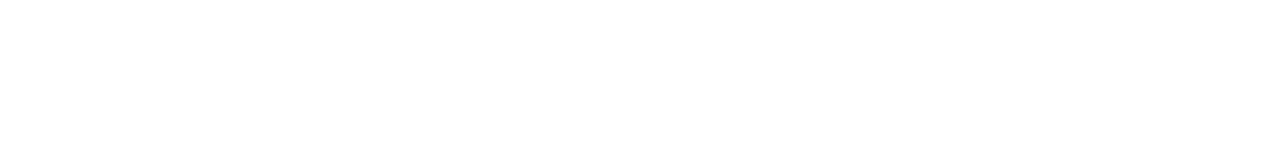
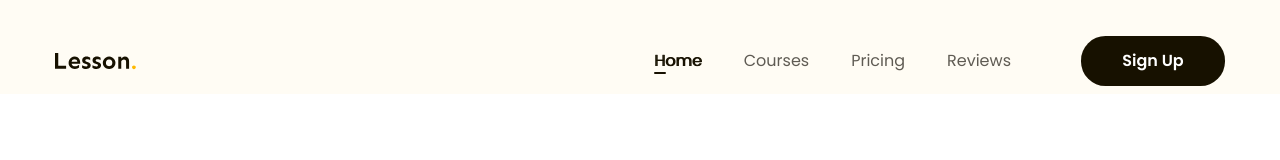
Before and after one commit to congnguyenthanh20012007/figma-to-html, a plain HTML site: page index.html in a window 1280 px wide. Shown: the top 160 px of the page. Drawn offline with Linux system fonts and the light colour scheme.

Commit message:
pj1-header

```diff
--- /dev/null
+++ b/assets/css/reset.css
@@ -0,0 +1,129 @@
+/* http://meyerweb.com/eric/tools/css/reset/
+   v2.0 | 20110126
+   License: none (public domain)
+*/
+
+html,
+body,
+div,
+span,
+applet,
+object,
+iframe,
+h1,
+h2,
+h3,
+h4,
+h5,
+h6,
+p,
+blockquote,
+pre,
+a,
+abbr,
+acronym,
+address,
+big,
+cite,
+code,
+del,
+dfn,
+em,
+img,
+ins,
+kbd,
+q,
+s,
+samp,
+small,
+strike,
+strong,
+sub,
+sup,
+tt,
+var,
+b,
+u,
+i,
+center,
+dl,
+dt,
+dd,
+ol,
+ul,
+li,
+fieldset,
+form,
+label,
+legend,
+table,
+caption,
+tbody,
+tfoot,
+thead,
+tr,
+th,
+td,
+article,
+aside,
+canvas,
+details,
+embed,
+figure,
+figcaption,
+footer,
+header,
+hgroup,
+menu,
+nav,
+output,
+ruby,
+section,
+summary,
+time,
+mark,
+audio,
+video {
+  margin: 0;
+  padding: 0;
+  border: 0;
+  font-size: 100%;
+  font: inherit;
+  vertical-align: baseline;
+}
+/* HTML5 display-role reset for older browsers */
+article,
+aside,
+details,
+figcaption,
+figure,
+footer,
+header,
+hgroup,
+menu,
+nav,
+section {
+  display: block;
+}
+body {
+  line-height: 1;
+}
+ol,
+ul {
+  list-style: none;
+}
+blockquote,
+q {
+  quotes: none;
+}
+blockquote:before,
+blockquote:after,
+q:before,
+q:after {
+  content: "";
+  content: none;
+}
+table {
+  border-collapse: collapse;
+  border-spacing: 0;
+}
--- /dev/null
+++ b/assets/css/style.css
@@ -0,0 +1,108 @@
+/* Set css basic */
+* {
+  box-sizing: border-box;
+}
+
+html {
+  font-size: 62.5%;
+}
+body {
+  font-size: 1.6rem;
+  font-family: "Poppins", sans-serif;
+  /* font-family: "Sen", sans-serif;
+  font-optical-sizing: auto; */
+}
+
+/* Bat dau voi css thuoc tinh  */
+/* ==========common=========== */
+a {
+  text-decoration: none;
+}
+
+.main-content {
+  width: 1170px;
+  /* can giua */
+  margin-left: auto;
+  margin-right: auto;
+  /* khi co nho viewport thi k bi mất */
+  max-width: calc(100% - 48px);
+}
+
+.btn {
+  /* Do cac class .btn la the a nen la display inline do do can chuyen sang inset-block de thay doi kich co tren duoi */
+  display: inline-block;
+  /* Set chieu rong toi thieu cua nut bam */
+  min-width: 118px;
+  /* Set khoang dem 2 ben nut bam */
+  padding: 0px 16px;
+  /* Set chieu cao nut bam */
+  line-height: 50px;
+  color: #fff;
+  text-align: center;
+  font-size: 1.6rem;
+  font-weight: 600;
+  border-radius: 24.5px;
+  background: #171100;
+}
+
+/* =========header========= */
+.header {
+  background-color: #fffcf4;
+}
+
+.header.fixed {
+  position: sticky;
+  /* Khi keo xuong thi no se cach top 36px - 28px */
+  top: -28px;
+}
+.header .body {
+  display: flex;
+  align-items: center;
+  padding: 36px 0 8px;
+  /* Cai 8px o duoi de khi keo xuong dưới chế độ sticky nó sẽ k liền với mấy thằng content sticky ở dưới, còn việc cách thằng content ngay sát ở dưới thì cài thằng đấy cách header chứ k cài ở đây */
+}
+.nav {
+  margin-left: auto;
+}
+.nav ul {
+  display: flex;
+}
+
+.nav a {
+  color: #5f5b53;
+  /* text-align: center; Vì các a là khối inline nên mặc định nó là center rồi nên cũng vất*/
+  /* font-size: normal;
+  font-weight: 400; 2 thằng này mặc định trình duyệt nó đã có rồi nên cũng vất */
+  padding: 8px 21px;
+  position: relative;
+}
+
+.nav li.active a,
+.nav a:hover {
+  color: #171100;
+  /* font-weight: 600; Do dùng cái này khi di vào thì phần tử sẽ to hơn dẫn tới các phần tử khác bị di chuyển */
+  text-shadow: 1px 0 0 currentColor;
+}
+
+.nav li.active a::after {
+  /* Do after mac dinh la inline nen k the dung thuoc tinh width va height duoc */
+  display: block;
+  content: "";
+  width: 12px;
+  height: 2px;
+  border-radius: 1px;
+  background: #171100;
+  /* Cai dat sao cho dau gach duoi hien o ngay duoi chu home */
+  position: absolute;
+  left: 21px;
+  bottom: 6px;
+  /* Mai sau hoc Javascript thi no se tu dong gan cai class active vao phan tu minh nhan vao, khi day dau gach duoi k mac dinh o home nua */
+}
+
+.header .btn-sign-up {
+  min-width: 144px;
+}
+
+.header .action {
+  margin-left: 49px;
+}
--- a/index.html
+++ b/index.html
@@ -3,7 +3,46 @@
   <head>
     <meta charset="UTF-8" />
     <meta name="viewport" content="width=device-width, initial-scale=1.0" />
+    <link rel="stylesheet" href="./assets/css/reset.css" />
+    <link rel="preconnect" href="https://fonts.googleapis.com" />
+    <link rel="preconnect" href="https://fonts.gstatic.com" crossorigin />
+    <link
+      href="https://fonts.googleapis.com/css2?family=Poppins:ital,wght@0,400;0,500;0,600;0,700;1,400&family=Sen:wght@700&display=swap"
+      rel="stylesheet"
+    />
+    <link rel="stylesheet" href="./assets/css/style.css" />
     <title>Document</title>
   </head>
-  <body></body>
+  <body style="height: 10000px">
+    <!-- header -->
+    <header class="header fixed">
+      <div class="main-content">
+        <div class="body">
+          <!-- logo -->
+          <img src="./assets/img/logo.svg" alt="Lesson." class="logo" />
+          <!-- navi -->
+          <nav class="nav">
+            <ul>
+              <li class="active">
+                <a href="#!">Home</a>
+              </li>
+              <li>
+                <a href="#!">Courses</a>
+              </li>
+              <li>
+                <a href="#!">Pricing</a>
+              </li>
+              <li>
+                <a href="#!">Reviews</a>
+              </li>
+            </ul>
+          </nav>
+          <!-- button action -->
+          <div class="action">
+            <a href="#!" class="btn btn-sign-up">Sign Up</a>
+          </div>
+        </div>
+      </div>
+    </header>
+  </body>
 </html>
```
Also changed, not shown: assets/img/logo.svg (added).
